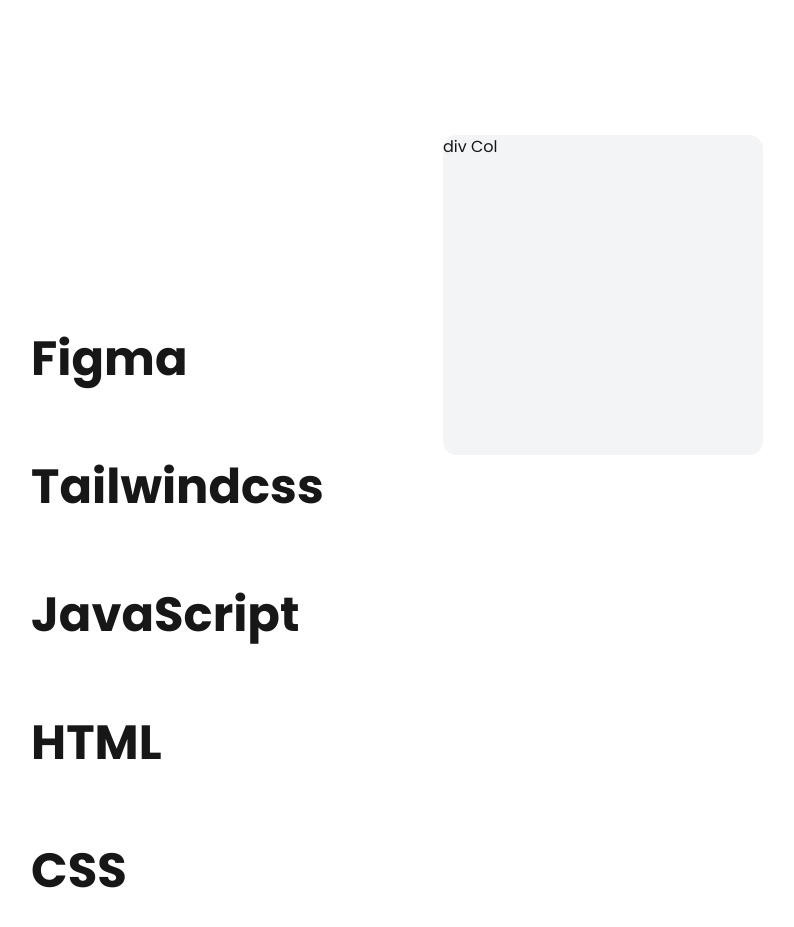
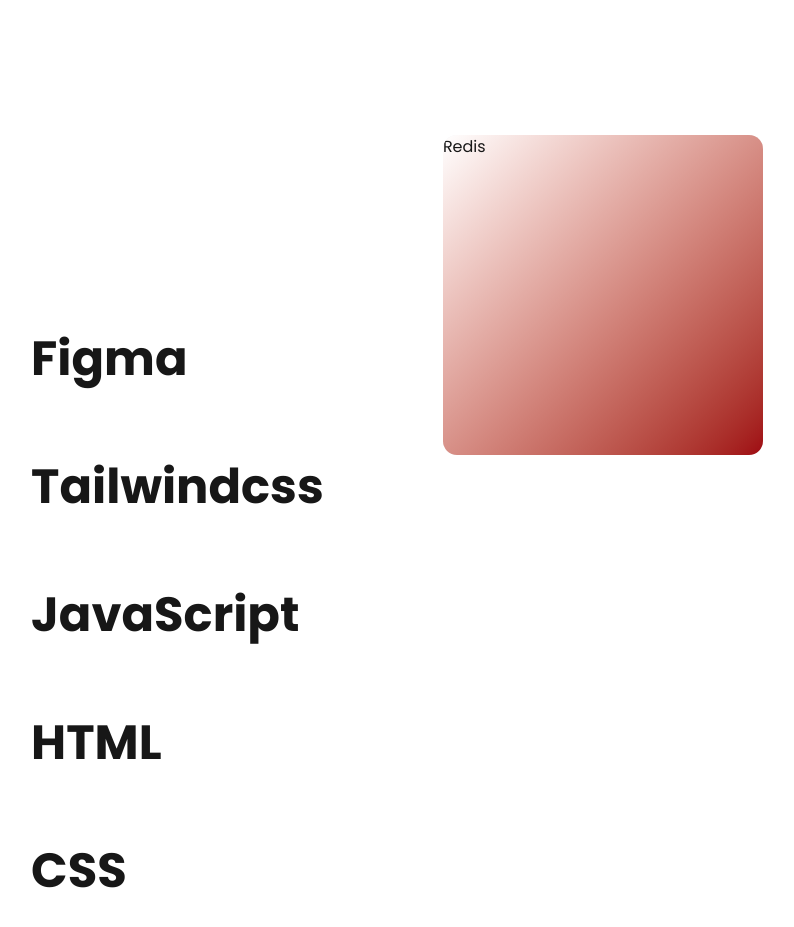
Before and after one commit to Cleve-keem/Portfolios, a Next.js app: page / in a window 1280 px wide. Shown: the part 1180-2107 px from the top of the page, without its empty margins (243-1037 px from the left). Built offline with nearby package versions, Linux system fonts and the light colour scheme.

Commit message:
feat(Technology & Tool): implemented the ToolCard color change when in view

```diff
--- a/src/components/skills/Skills.tsx
+++ b/src/components/skills/Skills.tsx
@@ -2,13 +2,16 @@ import DesignSkills from "@/components/skills/DesignSkills";
 import WorkingTools from "./WorkingTools";
 import Experience from "../Experience";
 import Technologies from "./Technologies";
+import ActiveToolProvider from "@/context/ActiveToolContext";
 
 export default function Skills() {
   return (
     <section className="p-6" id="skils">
       <div className="w-full max-w-360 mx-auto grid grid-cols-1">
         <DesignSkills />
-        <Technologies />
+        <ActiveToolProvider>
+          <Technologies />
+        </ActiveToolProvider>
         <WorkingTools />
         <Experience />
       </div>
--- a/src/components/skills/Technologies.tsx
+++ b/src/components/skills/Technologies.tsx
@@ -1,15 +1,28 @@
+"use client";
+
+import {
+  CSS,
+  Docker,
+  Figma,
+  HTML,
+  JavaScript,
+  NodeJs,
+  ReactNative,
+  Redis,
+  TailwindCSS,
+} from "./ToolCard";
 import ToolInView from "./ToolInView";
 
 const tools = [
-  "Figma",
-  "Tailwindcss",
-  "JavaScript",
-  "HTML",
-  "CSS",
-  "NodeJs",
-  "React-Native",
-  "ExpressJs",
-  "Redis",
+  { title: "Figma", card: Figma },
+  { title: "Tailwindcss", card: TailwindCSS },
+  { title: "JavaScript", card: JavaScript },
+  { title: "HTML", card: HTML },
+  { title: "CSS", card: CSS },
+  { title: "NodeJs", card: NodeJs },
+  { title: "React-Native", card: ReactNative },
+  { title: "ExpressJs", card: Figma },
+  { title: "Redis", card: Redis },
 ];
 
 export default function Technologies() {
@@ -22,13 +35,16 @@ export default function Technologies() {
         <div className="w-full py-[50vh]">
           <ul>
             {tools.map((tool, id) => (
-              <ToolInView tool={tool} key={id} />
+              <ToolInView key={id} title={tool.title} />
             ))}
           </ul>
         </div>
         <div className="hidden w-full min-w-[320px] sticky top-0 h-screen md:flex items-center justify-center">
-          <div className="aspect-square w-full bg-gray-100 dark:bg-gray-700 text-primary rounded-xl">
-            div Col
+          <div className="relative aspect-square w-full bg-gray-100 dark:bg-gray-800 text-primary rounded-xl overflow-hidden">
+            {tools.map((tool, id) => {
+              const Card = tool.card;
+              return <Card title={tool.title} key={id} />;
+            })}
           </div>
         </div>
       </div>
--- /dev/null
+++ b/src/components/skills/ToolCard.tsx
@@ -0,0 +1,85 @@
+import { useActiveToolTitle } from "@/context/ActiveToolContext";
+import { ReactNode } from "react";
+
+export default function ToolCard({
+  children,
+  gradient,
+  title,
+}: {
+  gradient: string;
+  children?: ReactNode;
+} & { title: string }) {
+  const { activeToolTitle } = useActiveToolTitle();
+
+  return (
+    <div
+      className={`absolute inset-0 bg-linear-to-br w-full h-full ${gradient} ${activeToolTitle === title ? "opacity-100" : "opacity-0"} transition-opacity duration-700 ease-in-out`}
+    >
+      {children}
+    </div>
+  );
+}
+
+export function Figma({ title }: { title: string }) {
+  return (
+    <ToolCard title={title} gradient="from-white to-blue-500">
+      Figma
+    </ToolCard>
+  );
+}
+export function JavaScript({ title }: { title: string }) {
+  return (
+    <ToolCard title={title} gradient="from-white to-purple-500">
+      JavaScript
+    </ToolCard>
+  );
+}
+export function CSS({ title }: { title: string }) {
+  return (
+    <ToolCard title={title} gradient="from-white to-slate-500">
+      Css
+    </ToolCard>
+  );
+}
+export function HTML({ title }: { title: string }) {
+  return (
+    <ToolCard title={title} gradient="from-white to-green-500">
+      HTML
+    </ToolCard>
+  );
+}
+export function Docker({ title }: { title: string }) {
+  return (
+    <ToolCard title={title} gradient="from-white to-yellow-500">
+      Docker
+    </ToolCard>
+  );
+}
+export function Redis({ title }: { title: string }) {
+  return (
+    <ToolCard title={title} gradient="from-white to-red-800">
+      Redis
+    </ToolCard>
+  );
+}
+export function NodeJs({ title }: { title: string }) {
+  return (
+    <ToolCard title={title} gradient="from-white to-pink-500">
+      NodeJs
+    </ToolCard>
+  );
+}
+export function TailwindCSS({ title }: { title: string }) {
+  return (
+    <ToolCard title={title} gradient="from-white to-pink-500">
+      Tailwindcss
+    </ToolCard>
+  );
+}
+export function ReactNative({ title }: { title: string }) {
+  return (
+    <ToolCard title={title} gradient="from-white to-pink-500">
+      Tailwindcss
+    </ToolCard>
+  );
+}
--- a/src/components/skills/ToolInView.tsx
+++ b/src/components/skills/ToolInView.tsx
@@ -1,19 +1,29 @@
 "use client";
 
+type ToolInViewProps = {
+  title: string;
+};
+
+import { useActiveToolTitle } from "@/context/ActiveToolContext";
 import { motion, useInView } from "framer-motion";
-import { useRef } from "react";
+import { useEffect, useRef } from "react";
 
-export default function ToolInView({ tool }: { tool: string }) {
+export default function ToolInView({ title }: ToolInViewProps) {
   const ref = useRef(null);
+  const inView = useInView(ref, { margin: "-50% 0px -50% 0px" });
+  const { activeToolTitle, setActiveToolTitle } = useActiveToolTitle();
 
-  const inView = useInView(ref, { margin: "-50% 0px -50% 0px" });
+  useEffect(() => {
+    if (inView) setActiveToolTitle(title);
+    if (!inView && activeToolTitle === title) setActiveToolTitle("");
+  }, [inView, title, setActiveToolTitle, activeToolTitle]);
 
   return (
     <motion.li
       ref={ref}
       className={`py-10 text-4xl font-bold text-center ${inView ? "text-primary hover:text-brand" : "text-gray-300 dark:text-gray-700"} text-nowrap md:text-5xl transition-colors duration-500 md:text-left`}
     >
-      {tool}
+      {title}
     </motion.li>
   );
 }
--- /dev/null
+++ b/src/context/ActiveToolContext.tsx
@@ -0,0 +1,33 @@
+"use client";
+
+import React, { createContext, useContext, useState } from "react";
+
+type ToolContextType = {
+  activeToolTitle: string;
+  setActiveToolTitle: React.Dispatch<React.SetStateAction<string>>;
+};
+
+const ToolContext = createContext<ToolContextType | undefined>(undefined);
+
+export default function ActiveToolProvider({
+  children,
+}: {
+  children: React.ReactNode;
+}) {
+  const [activeToolTitle, setActiveToolTitle] = useState("");
+
+  return (
+    <ToolContext.Provider value={{ activeToolTitle, setActiveToolTitle }}>
+      {children}
+    </ToolContext.Provider>
+  );
+}
+
+export function useActiveToolTitle() {
+  const context = useContext(ToolContext);
+
+  if (!context)
+    throw new Error("Context can only be used within it's context provider");
+
+  return context;
+}
```
